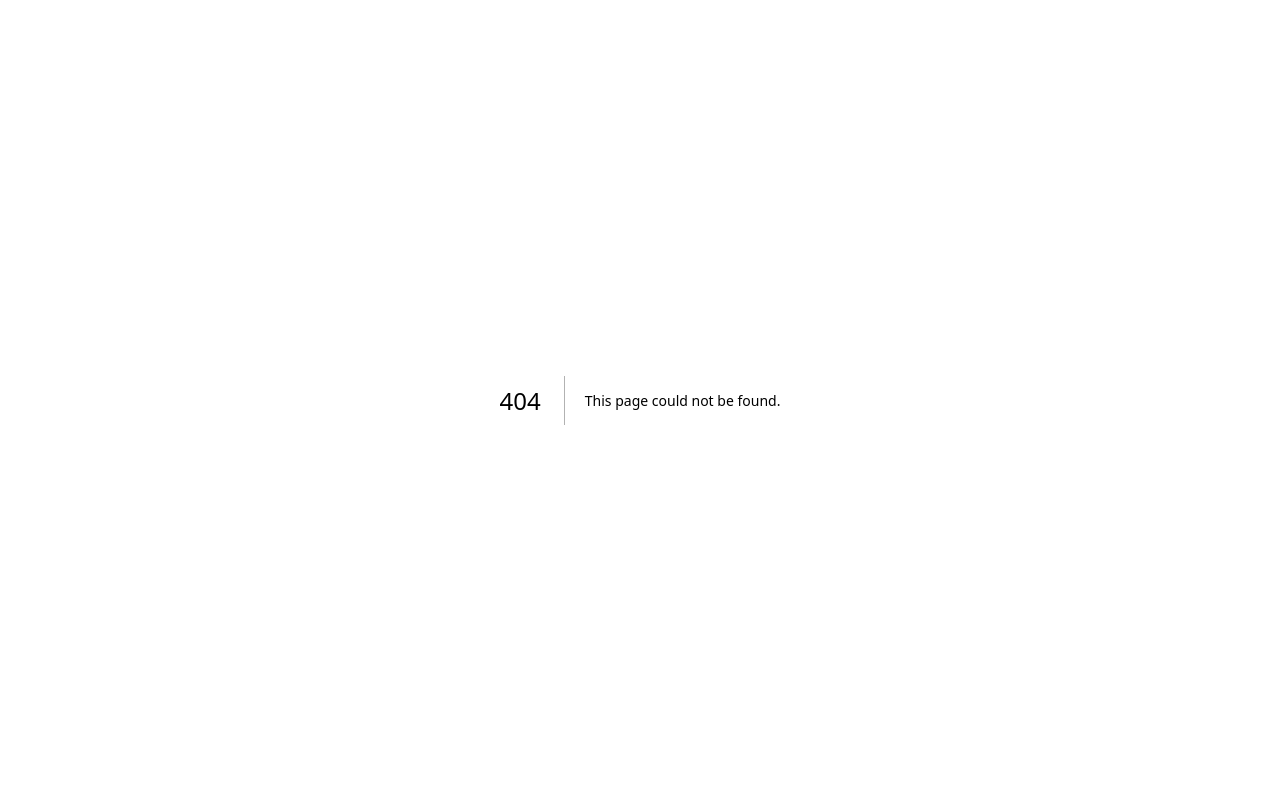
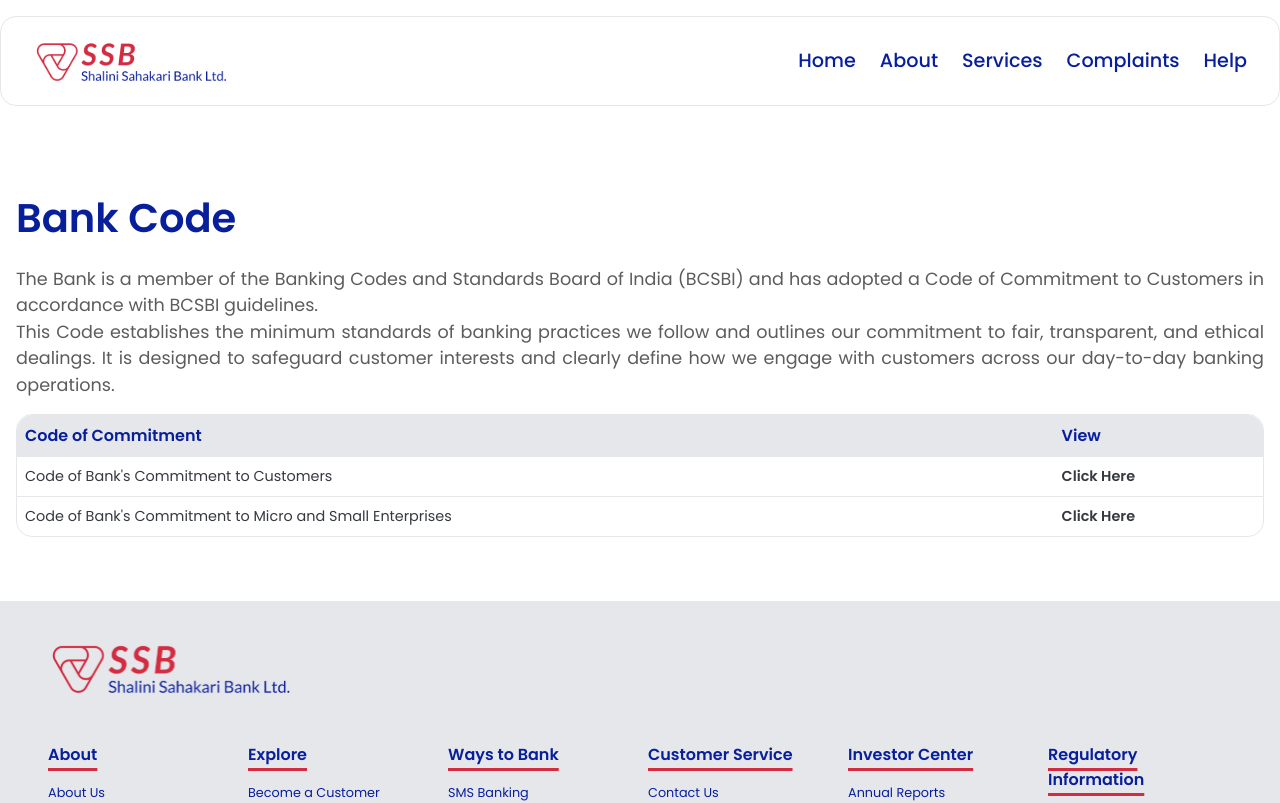
Before and after one commit to boldElixer/shalini-bank, a Next.js app: page /bank-code in a window 1280 px wide. Before the commit this address had no page. Shown: the top 803 px of the page. Built offline with nearby package versions, Linux system fonts and the light colour scheme.

Commit message:
bank code added & bug fixes

```diff
--- a/src/app/financials/financial.module.css
+++ b/src/app/bank-code/bankCode.module.css
@@ -43,12 +43,12 @@
   background-color: var(--color-bg-light-gray);
   color: var(--color-primary-blue);
   font-weight: var(--semibold);
-  font-size: 0.9rem;
+  font-size: 1rem;
 }
 
 /* Table Body */
 .resultsTable td {
-  font-size: 0.8rem;
+  font-size: 0.9rem;
   padding: var(--spacing-xs);
   vertical-align: middle;
   color: var(--color-text-dark);
@@ -63,11 +63,11 @@
   background-color: #fafafa;
 }
 
-.reportLink {
+.DownloadBtn {
+    font-weight: var(--semibold);
+}
+
+.DownloadBtn:hover {
+    cursor: pointer;
     color: var(--color-primary-blue);
 }
-
-.reportLink:hover {
-    cursor: pointer;
-    font-weight: var(--semibold);
-}
--- /dev/null
+++ b/src/app/bank-code/page.jsx
@@ -0,0 +1,53 @@
+import Head from 'next/head';
+import Header from '@/components/Header/Header';
+import Footer from '@/components/Footer/Footer';
+import styles from './bankCode.module.css';
+import Link from 'next/link';
+
+export default function BankCodePage() {
+  return (
+    <>
+      <Head>
+        <title>Bank Code - Shalini Sahakari Bank</title>
+        <meta name="description" content="Code of Commitment" />
+      </Head>
+
+      <Header />
+
+      <main>
+        <div className={styles.container}>
+            <section className={styles.section}>
+                <h1>Bank Code</h1>
+                <p>
+                    The Bank is a member of the Banking Codes and Standards Board of India (BCSBI) and has adopted a Code of Commitment to Customers in accordance with BCSBI guidelines.
+                </p>
+                <p>
+                    This Code establishes the minimum standards of banking practices we follow and outlines our commitment to fair, transparent, and ethical dealings. It is designed to safeguard customer interests and clearly define how we engage with customers across our day-to-day banking operations.
+                </p>
+                <table className={styles.resultsTable}>
+                    <thead>
+                        <tr>
+                            <th style={{borderTopLeftRadius: 'var(--radius-card)'}}>Code of Commitment</th>
+                            <th style={{borderTopRightRadius: 'var(--radius-card)'}}>View</th>
+                        </tr>
+                    </thead>
+                    <tbody>
+                        <tr>
+                            <td>Code of Bank's Commitment to Customers</td>
+                            <td><Link href="/bank_code/BCSBI-Code-2018.pdf" target="_blank" rel="noopener noreferrer" className={styles.DownloadBtn}>Click Here</Link></td>
+                        </tr>
+                        <tr>
+                            <td>Code of Bank's Commitment to Micro and Small Enterprises</td>
+                            <td><Link href="/bank_code/mse_code_eng_aug2015.pdf" target="_blank" rel="noopener noreferrer" className={styles.DownloadBtn}>Click Here</Link></td>
+                        </tr>
+                    </tbody>
+                </table>
+            </section>
+        </div>
+
+      </main>
+
+      <Footer />
+    </>
+  );
+}
--- a/src/app/dicgc/dicgc.module.css
+++ b/src/app/dicgc/dicgc.module.css
@@ -43,12 +43,12 @@
   background-color: var(--color-bg-light-gray);
   color: var(--color-primary-blue);
   font-weight: var(--semibold);
-  font-size: 0.9rem;
+  font-size: 1rem;
 }
 
 /* Table Body */
 .resultsTable td {
-  font-size: 0.8rem;
+  font-size: 0.9rem;
   padding: var(--spacing-xs);
   vertical-align: middle;
   color: var(--color-text-dark);
--- a/src/app/form-center/forms.module.css
+++ b/src/app/form-center/forms.module.css
@@ -43,12 +43,12 @@
   background-color: var(--color-bg-light-gray);
   color: var(--color-primary-blue);
   font-weight: var(--semibold);
-  font-size: 0.9rem;
+  font-size: 1rem;
 }
 
 /* Table Body */
 .resultsTable td {
-  font-size: 0.8rem;
+  font-size: 0.9rem;
   padding: var(--spacing-xs);
   vertical-align: middle;
   color: var(--color-text-dark);
--- a/src/app/notices/notice.module.css
+++ b/src/app/notices/notice.module.css
@@ -43,12 +43,12 @@
   background-color: var(--color-bg-light-gray);
   color: var(--color-primary-blue);
   font-weight: var(--semibold);
-  font-size: 0.9rem;
+  font-size: 1rem;
 }
 
 /* Table Body */
 .resultsTable td {
-  font-size: 0.8rem;
+  font-size: 0.9rem;
   padding: var(--spacing-xs);
   vertical-align: middle;
   color: var(--color-text-dark);
--- a/src/app/unclaimed-deposits/page.jsx
+++ b/src/app/unclaimed-deposits/page.jsx
@@ -11,6 +11,7 @@
     /* take input and set to state */
     const [searchInput, setSearchInput] = useState('');
     const [filteredResults, setFilteredResults] = useState([]);
+    const [searchClicked, setSearchClicked] = useState(false);
 
 
     /* Handle Search Functionality */
@@ -25,6 +26,7 @@
             item.customer_name.toLowerCase().includes(query)
         );
         setFilteredResults(filteredData);
+        setSearchClicked(true);
     };
 
   return (
@@ -54,7 +56,7 @@
             <section className={styles.searchSection}>
                 <h2>Search Unclaimed Deposits/Inoperative Accounts</h2>
                 <form className={styles.searchForm} onSubmit={handleSearch}>
-                    <input type="text" placeholder="Enter Account Name" className={styles.searchInput} value={searchInput} onChange={(e) => setSearchInput(e.target.value)} />
+                    <input type="text" placeholder="Enter Account Name" className={styles.searchInput} value={searchInput} onChange={(e) => {setSearchInput(e.target.value); setSearchClicked(false);}} />
                     <button type="submit" className={styles.searchButton}>Search</button>
                 </form>
                 {filteredResults.length > 0 && (
@@ -80,7 +82,7 @@
                         ))}
                     </tbody>
                 </table>)}
-                {filteredResults.length === 0 && searchInput && (
+                {filteredResults.length === 0 && searchInput && searchClicked &&(
                     <p className={styles.noResults}>No records found for "{searchInput}"</p>
                 )}
                 <p>* Records displayed would be inactive based on search criteria match found in database and must not be considered as final</p>
--- a/src/app/unclaimed-deposits/unclaimed.module.css
+++ b/src/app/unclaimed-deposits/unclaimed.module.css
@@ -94,7 +94,7 @@
 
 /* Table Body */
 .resultsTable td {
-  font-size: 1rem;
+  font-size: 0.9rem;
   padding: var(--spacing-xs);
   vertical-align: middle;
   color: var(--color-text-dark);
--- a/src/components/Footer/Footer.jsx
+++ b/src/components/Footer/Footer.jsx
@@ -42,7 +42,7 @@
             <h4>Customer Service</h4>
             <ul>
               <li>Contact Us</li>
-              <li><Link href="/form-center">Downloan Forms</Link></li>
+              <li><Link href="/form-center">Download Forms</Link></li>
               <li>Feedbacks & Complaints</li>
               <li>Grievance Redressal</li>
               <li><Link href="/deposit-calculator">Deposit Calculator</Link></li>
@@ -81,7 +81,7 @@
         <div className={styles.bottomBar}>
           <div>
             <ul style={{ display: 'flex', gap: '1rem', flexWrap: 'wrap' }}>
-              <li>Bank Code</li>
+              <li><Link href="/bank-code">Bank Code</Link></li>
               <li>Disclaimer</li>
               <li>Sitemap</li>
               <li>Privacy Policy</li>
```
Also changed, not shown: 2 other files (tests, documents, lock files or other folders).
